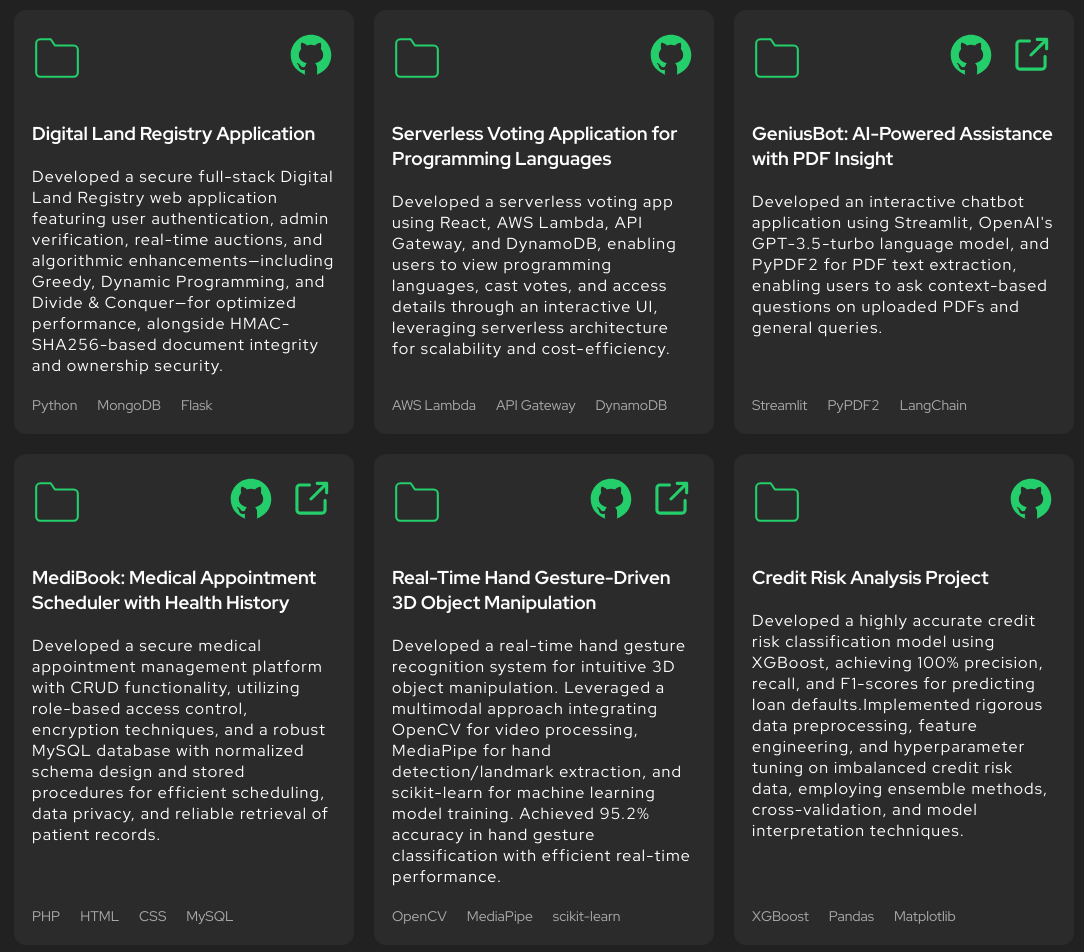
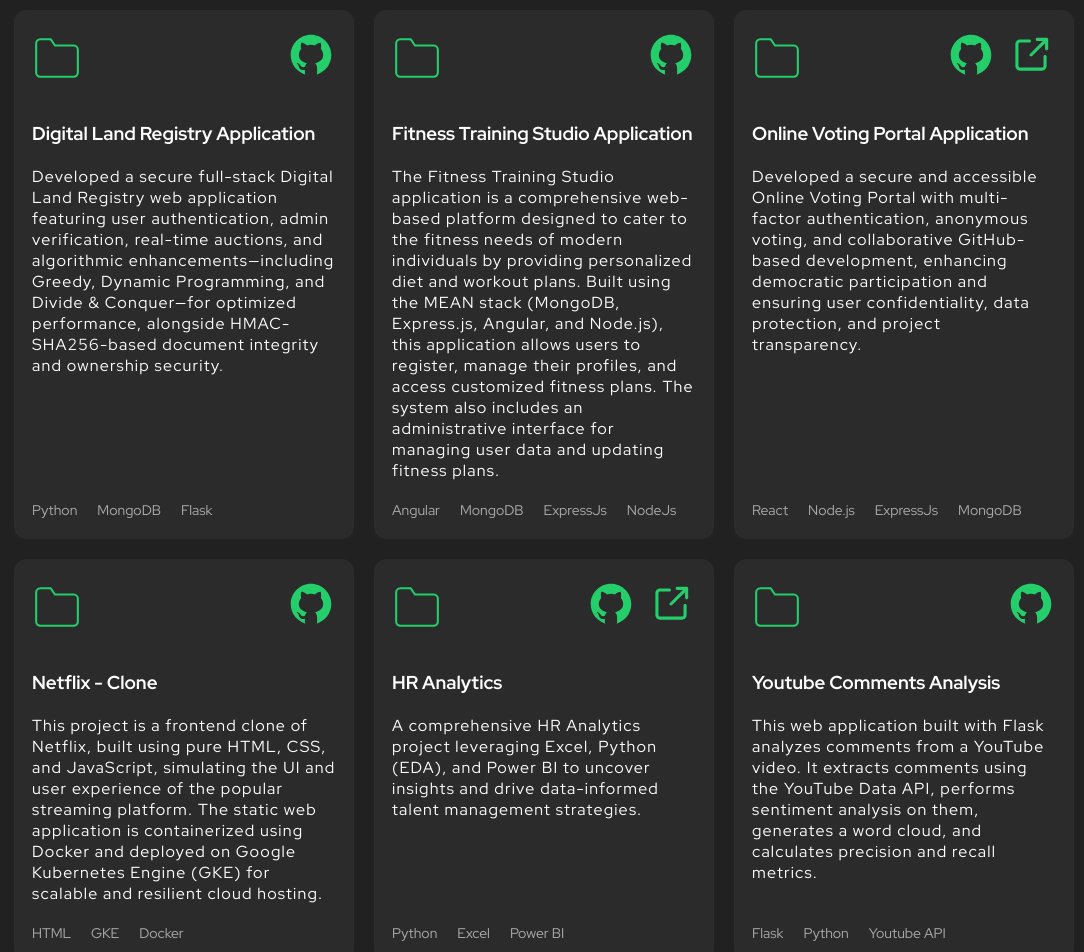
Before and after one commit to mkk-1817/Portfolio, a React (Create React App) app: page / in a window 1280 px wide. Shown: the part 1580-2532 px from the top of the page, without its empty margins (96-1180 px from the left). Built offline with nearby package versions, Linux system fonts and the light colour scheme.

Commit message:
Updated Portfolio

```diff
--- a/package.json
+++ b/package.json
@@ -11,7 +11,6 @@
     "@types/node": "^16.7.13",
     "@types/react": "^17.0.20",
     "@types/react-dom": "^17.0.9",
-    "@vercel/analytics": "^1.4.1",
     "react": "^17.0.2",
     "react-animate-on-scroll": "^2.1.5",
     "react-dom": "^17.0.2",
--- a/src/components/Project/Project.tsx
+++ b/src/components/Project/Project.tsx
@@ -39,8 +39,62 @@
             </footer>
           </div>
         </ScrollAnimation>
+      <ScrollAnimation animateIn="flipInX">
+          <div className="project">
+            <header>
+              <svg width="50" xmlns="http://www.w3.org/2000/svg" role="img" viewBox="0 0 24 24" fill="none" stroke="#23ce6b " stroke-width="1" stroke-linecap="round" stroke-linejoin="round" ><title>Folder</title><path d="M22 19a2 2 0 0 1-2 2H4a2 2 0 0 1-2-2V5a2 2 0 0 1 2-2h5l2 3h9a2 2 0 0 1 2 2z"></path></svg>
+              <div className="project-links">
+                <a href="https://github.com/mkk-1817/MEAN-Stack-Fitness-App" target="_blank" rel="noreferrer">
+                  <img src={githubIcon} alt="Visit site" />
+                </a>
+              </div>
+            </header>
+            <div className="body">
+              <h3>Fitness Training Studio Application</h3>
+              <p>The Fitness Training Studio application is a comprehensive web-based platform designed to cater to the fitness needs of modern individuals by providing personalized diet and workout plans. Built using the MEAN stack (MongoDB, Express.js, Angular, and Node.js), this application allows users to register, manage their profiles, and access customized fitness plans. The system also includes an administrative interface for managing user data and updating fitness plans.</p>
+            </div>
+            <footer>
+              <ul className="tech-list">
+                <li>Angular</li>
+                <li>MongoDB</li>
+                <li>ExpressJs</li>
+                <li>NodeJs</li>
+              </ul>
+            </footer>
+          </div>
+        </ScrollAnimation>
+
+
 
         <ScrollAnimation animateIn="flipInX">
+          <div className="project">
+            <header>
+              <svg width="50" xmlns="http://www.w3.org/2000/svg" role="img" viewBox="0 0 24 24" fill="none" stroke="#23ce6b " strokeWidth="1" strokeLinecap="round" strokeLinejoin="round"><title>Folder</title> <path d="M22 19a2 2 0 0 1-2 2H4a2 2 0 0 1-2-2V5a2 2 0 0 1 2-2h5l2 3h9a2 2 0 0 1 2 2z"></path> </svg>
+              <div className="project-links">
+                <a href="https://github.com/mkk-1817/Online-Voting-Portal" target="_blank" rel="noreferrer">
+                  <img src={githubIcon} alt="Visit site" /> </a>
+                <a href="https://online-voting-portal.netlify.app/" target="_blank" rel="noreferrer">
+                  <img src={externalLink} alt="Visit site" /></a>
+              </div>
+            </header>
+            <div className="body">
+              <h3>Online Voting Portal Application</h3>
+              <p>
+               Developed a secure and accessible Online Voting Portal with multi-factor authentication, anonymous voting, and collaborative GitHub-based development, enhancing democratic participation and ensuring user confidentiality, data protection, and project transparency.
+              </p>
+            </div>
+            <footer>
+              <ul className="tech-list">
+                <li>React</li>
+                <li>Node.js</li>
+                <li>ExpressJs</li>
+                <li>MongoDB</li>
+              </ul>
+            </footer>
+          </div>
+        </ScrollAnimation>
+
+<ScrollAnimation animateIn="flipInX">
           <div className="project">
             <header>
               <svg width="50" xmlns="http://www.w3.org/2000/svg" role="img" viewBox="0 0 24 24" fill="none" stroke="#23ce6b" strokeWidth="1" strokeLinecap="round" strokeLinejoin="round"> <title>Folder</title> <path d="M22 19a2 2 0 0 1-2 2H4a2 2 0 0 1-2-2V5a2 2 0 0 1 2-2h5l2 3h9a2 2 0 0 1 2 2z"></path> </svg>
@@ -53,66 +107,10 @@
                 </div>
             </header>
             <div className="body">
-              <h3>Serverless Voting Application for Programming Languages</h3>
-              <p> Developed a serverless voting app using React, AWS Lambda, API Gateway, and DynamoDB, enabling users to view programming languages, cast votes, and access details through an interactive UI, leveraging serverless architecture for scalability and cost-efficiency. </p>
+              <h3>Netflix - Clone</h3>
+              <p>This project is a frontend clone of Netflix, built using pure HTML, CSS, and JavaScript, simulating the UI and user experience of the popular streaming platform. The static web application is containerized using Docker and deployed on Google Kubernetes Engine (GKE) for scalable and resilient cloud hosting.</p>
             </div>
-            <footer> <ul className="tech-list"> <li>AWS Lambda</li> <li>API Gateway</li> <li>DynamoDB</li> </ul> </footer>
-          </div>
-        </ScrollAnimation>
-
-        <ScrollAnimation animateIn="flipInX">
-          <div className="project">
-            <header>
-              <svg width="50" xmlns="http://www.w3.org/2000/svg" role="img" viewBox="0 0 24 24" fill="none" stroke="#23ce6b " strokeWidth="1" strokeLinecap="round" strokeLinejoin="round"><title>Folder</title> <path d="M22 19a2 2 0 0 1-2 2H4a2 2 0 0 1-2-2V5a2 2 0 0 1 2-2h5l2 3h9a2 2 0 0 1 2 2z"></path> </svg>
-              <div className="project-links">
-                <a href="https://github.com/CodeVinayak/AI-Chatbot-Assistant" target="_blank" rel="noreferrer">
-                  <img src={githubIcon} alt="Visit site" /> </a>
-                <a href="https://ai-chatbot-t8fn.onrender.com" target="_blank" rel="noreferrer">
-                  <img src={externalLink} alt="Visit site" /></a>
-              </div>
-            </header>
-            <div className="body">
-              <h3>GeniusBot: AI-Powered Assistance with PDF Insight</h3>
-              <p>
-                Developed an interactive chatbot application using Streamlit, OpenAI's GPT-3.5-turbo language model, and PyPDF2 for PDF text extraction, enabling users to ask context-based questions on uploaded PDFs and general queries.
-              </p>
-            </div>
-            <footer>
-              <ul className="tech-list">
-                <li>Streamlit</li>
-                <li>PyPDF2</li>
-                <li>LangChain</li>
-              </ul>
-            </footer>
-          </div>
-        </ScrollAnimation>
-
-
-        <ScrollAnimation animateIn="flipInX">
-          <div className="project">
-            <header>
-              <svg width="50" xmlns="http://www.w3.org/2000/svg" role="img" viewBox="0 0 24 24" fill="none" stroke="#23ce6b " stroke-width="1" stroke-linecap="round" stroke-linejoin="round" ><title>Folder</title><path d="M22 19a2 2 0 0 1-2 2H4a2 2 0 0 1-2-2V5a2 2 0 0 1 2-2h5l2 3h9a2 2 0 0 1 2 2z"></path></svg>
-              <div className="project-links">
-                <a href="https://github.com/CodeVinayak/MediBook-Medical-Appointment-Scheduler-with-Health-History" target="_blank" rel="noreferrer">
-                  <img src={githubIcon} alt="Visit site" />
-                </a>
-                <a href="https://medibook.vinayaksingh.com" target="_blank" rel="noreferrer">
-                  <img src={externalLink} alt="Visit site" />
-                </a>
-              </div>
-            </header>
-            <div className="body">
-              <h3>MediBook: Medical Appointment Scheduler with Health History</h3>
-              <p>Developed a secure medical appointment management platform with CRUD functionality, utilizing role-based access control, encryption techniques, and a robust MySQL database with normalized schema design and stored procedures for efficient scheduling, data privacy, and reliable retrieval of patient records.</p>
-            </div>
-            <footer>
-              <ul className="tech-list">
-                <li>PHP</li>
-                <li>HTML</li>
-                <li>CSS</li>
-                <li>MySQL</li>
-              </ul>
-            </footer>
+            <footer> <ul className="tech-list"> <li>HTML</li> <li>GKE</li> <li>Docker</li> </ul> </footer>
           </div>
         </ScrollAnimation>
 
@@ -124,7 +122,7 @@
                 <path d="M22 19a2 2 0 0 1-2 2H4a2 2 0 0 1-2-2V5a2 2 0 0 1 2-2h5l2 3h9a2 2 0 0 1 2 2z"></path>
               </svg>
               <div className="project-links">
-                <a href="https://github.com/CodeVinayak/Real-Time-Hand-Gesture-Driven-3D-Object-Manipulation" target="_blank" rel="noreferrer">
+                <a href="" target="_blank" rel="noreferrer">
                   <img src={githubIcon} alt="Visit site" />
                 </a>
                 <a href="https://youtu.be/NOm-3MynPLE" target="_blank" rel="noreferrer">
@@ -133,14 +131,14 @@
               </div>
             </header>
             <div className="body">
-              <h3>Real-Time Hand Gesture-Driven 3D Object Manipulation</h3>
-              <p>Developed a real-time hand gesture recognition system for intuitive 3D object manipulation. Leveraged a multimodal approach integrating OpenCV for video processing, MediaPipe for hand detection/landmark extraction, and scikit-learn for machine learning model training. Achieved 95.2% accuracy in hand gesture classification with efficient real-time performance.</p>
+              <h3>HR Analytics</h3>
+              <p>A comprehensive HR Analytics project leveraging Excel, Python (EDA), and Power BI to uncover insights and drive data-informed talent management strategies.</p>
             </div>
             <footer>
               <ul className="tech-list">
-                <li>OpenCV</li>
-                <li>MediaPipe</li>
-                <li>scikit-learn</li>
+                <li>Python</li>
+                <li>Excel</li>
+                <li>Power BI</li>
               </ul>
             </footer>
           </div>
@@ -154,204 +152,28 @@
                 <path d="M22 19a2 2 0 0 1-2 2H4a2 2 0 0 1-2-2V5a2 2 0 0 1 2-2h5l2 3h9a2 2 0 0 1 2 2z"></path>
               </svg>
               <div className="project-links">
-                <a href="https://github.com/CodeVinayak/Jupyter-Notebook/tree/main/Credit%20Risk%20Analysis" target="\_blank" rel="noreferrer">
+                <a href="https://github.com/mkk-1817/Youtube-Comments-Sentiment-Analysis" target="\_blank" rel="noreferrer">
                   <img src={githubIcon} alt="Visit site" />
                 </a>
-                {/* <a href="https://github.com/CodeVinayak/Jupyter-Notebook/blob/main/Credit%20Risk%20Analysis/Credit_Risk_Analysis.ipynb" target="\_blank" rel="noreferrer">
-                  <img src={externalLink} alt="Visit site" />
-                </a> */}
               </div>
             </header>
             <div className="body">
-              <h3>Credit Risk Analysis Project</h3>
+              <h3>Youtube Comments Analysis</h3>
               <p>
-                Developed a highly accurate credit risk classification model using XGBoost, achieving 100% precision, recall, and F1-scores for predicting loan defaults.Implemented rigorous data preprocessing, feature engineering, and hyperparameter tuning on imbalanced credit risk data, employing ensemble methods, cross-validation, and model interpretation techniques.
+                This web application built with Flask analyzes comments from a YouTube video. It extracts comments using the YouTube Data API, performs sentiment analysis on them, generates a word cloud, and calculates precision and recall metrics.
               </p>
             </div>
             <footer>
               <ul className="tech-list">
-                <li>XGBoost</li>
-                <li>Pandas</li>
-                <li>Matplotlib</li>
+                <li>Flask</li>
+                <li>Python</li>
+                <li>Youtube API</li>
               </ul>
             </footer>
           </div>
         </ScrollAnimation>
 
 
-        {/* <ScrollAnimation animateIn="flipInX">
-          <div className="project">
-            <header>
-              <svg width="50" xmlns="http://www.w3.org/2000/svg" role="img" viewBox="0 0 24 24" fill="none" stroke="#23ce6b " stroke-width="1" stroke-linecap="round" stroke-linejoin="round" ><title>Folder</title><path d="M22 19a2 2 0 0 1-2 2H4a2 2 0 0 1-2-2V5a2 2 0 0 1 2-2h5l2 3h9a2 2 0 0 1 2 2z"></path></svg>
-              <div className="project-links">
-                <a href="https://velocityai.vinayaksingh.com/" target="_blank" rel="noreferrer">
-                  <img src={externalLink} alt="Visit site" />
-                </a>
-              </div>
-            </header>
-            <div className="body">
-              <h3>VeloCityAI</h3>
-              <p>
-                VelocityAI is a website that allows users to get instant answers to any question and generate stunning AI pictures using OpenAI's GPT-3 and DALL-E model.With VelocityAI, users can type in text-based prompts and receive a corresponding response.
-              </p>
-            </div>
-            <footer>
-              <ul className="tech-list">
-                <li>React</li>
-                <li>Typescript</li>
-                <li>Html</li>
-                <li>css</li>
-              </ul>
-            </footer>
-          </div>
-        </ScrollAnimation> */}
-
-        {/* <ScrollAnimation animateIn="flipInX">
-          <div className="project">
-            <header>
-              <svg width="50" xmlns="http://www.w3.org/2000/svg" role="img" viewBox="0 0 24 24" fill="none" stroke="#23ce6b " stroke-width="1" stroke-linecap="round" stroke-linejoin="round" ><title>Folder</title><path d="M22 19a2 2 0 0 1-2 2H4a2 2 0 0 1-2-2V5a2 2 0 0 1 2-2h5l2 3h9a2 2 0 0 1 2 2z"></path></svg>
-              <div className="project-links">
-                <a href="https://justmedicalbooks.com/" target="_blank" rel="noreferrer">
-                  <img src={externalLink} alt="Visit site" />
-                </a>
-              </div>
-            </header>
-            <div className="body">
-              <h3>MedicalBooks - Book Selling Site</h3>
-              <p>
-                This website sells medical books online and is popular with medical students. Medical students use it to buy books and acquire knowledge. The site has all kinds of medical books in one place.
-              </p>
-            </div>
-            <footer>
-              <ul className="tech-list">
-                <li>Wordpress</li>
-                <li>Woocommerce</li>
-              </ul>
-            </footer>
-          </div>
-        </ScrollAnimation> */}
-
-        {/* <ScrollAnimation animateIn="flipInX">
-          <div className="project">
-            <header>
-              <svg width="50" xmlns="http://www.w3.org/2000/svg" role="img" viewBox="0 0 24 24" fill="none" stroke="#23ce6b " stroke-width="1" stroke-linecap="round" stroke-linejoin="round" ><title>Folder</title><path d="M22 19a2 2 0 0 1-2 2H4a2 2 0 0 1-2-2V5a2 2 0 0 1 2-2h5l2 3h9a2 2 0 0 1 2 2z"></path></svg>
-              <div className="project-links">
-                <a href="https://drrohitdamor.com" target="_blank" rel="noreferrer">
-                  <img src={externalLink} alt="Visit site" />
-                </a>
-              </div>
-            </header>
-            <div className="body">
-              <h3>Dr.Rohit Damor - Online Appointment Booking Site</h3>
-              <p>
-                This website allows people to easily book appointments with you online. It takes just a minute to schedule a meeting. This kind of site is helpful for booking appointments and not missing any potential clients. You should try this website to see how convenient and efficient it is.
-              </p>
-            </div>
-            <footer>
-              <ul className="tech-list">
-                <li>Wordpress</li>
-              </ul>
-            </footer>
-          </div>
-        </ScrollAnimation> */}
-
-        {/* <ScrollAnimation animateIn="flipInX">
-          <div className="project">
-            <header>
-              <svg width="50" xmlns="http://www.w3.org/2000/svg" role="img" viewBox="0 0 24 24" fill="none" stroke="#23ce6b " stroke-width="1" stroke-linecap="round" stroke-linejoin="round" ><title>Folder</title><path d="M22 19a2 2 0 0 1-2 2H4a2 2 0 0 1-2-2V5a2 2 0 0 1 2-2h5l2 3h9a2 2 0 0 1 2 2z"></path></svg>
-              <div className="project-links">
-                <a href="https://mitulindustries.com/" target="_blank" rel="noreferrer">
-                  <img src={externalLink} alt="Visit site" />
-                </a>
-              </div>
-            </header>
-            <div className="body">
-              <h3>Mitul Industries - Manufacturing Industries Site</h3>
-              <p>
-              This manufacturing industry website shows off products and helps the business get more customers and information online. Making products is important but making money from them is the goal. This site can help the business make more profit.
-              </p>
-            </div>
-            <footer>
-              <ul className="tech-list">
-                <li>Wordpress</li>
-              </ul>
-            </footer>
-          </div>
-        </ScrollAnimation> */}
-
-        {/*
-        <ScrollAnimation animateIn="flipInX">
-          <div className="project">
-            <header>
-              <svg width="50" xmlns="http://www.w3.org/2000/svg" role="img" viewBox="0 0 24 24" fill="none" stroke="#23ce6b " stroke-width="1" stroke-linecap="round" stroke-linejoin="round" ><title>Folder</title><path d="M22 19a2 2 0 0 1-2 2H4a2 2 0 0 1-2-2V5a2 2 0 0 1 2-2h5l2 3h9a2 2 0 0 1 2 2z"></path></svg>
-              <div className="project-links">
-                <a href="https://mayatmaj.com/" target="_blank" rel="noreferrer">
-                  <img src={externalLink} alt="Visit site" />
-                </a>
-              </div>
-            </header>
-            <div className="body">
-              <h3>Mayatmaj - Film Production Site</h3>
-              <p>
-                This agency website promotes post production, virtual production, and video marketing services. It shows previous client work and reviews to get more business. If you need help with production, this website can give you information and connect you with the right people.
-              </p>
-            </div>
-            <footer>
-              <ul className="tech-list">
-                <li>Wordpress</li>
-              </ul>
-            </footer>
-          </div>
-        </ScrollAnimation> */}
-
-        {/* <ScrollAnimation animateIn="flipInX">
-          <div className="project">
-            <header>
-              <svg width="50" xmlns="http://www.w3.org/2000/svg" role="img" viewBox="0 0 24 24" fill="none" stroke="#23ce6b " stroke-width="1" stroke-linecap="round" stroke-linejoin="round" ><title>Folder</title><path d="M22 19a2 2 0 0 1-2 2H4a2 2 0 0 1-2-2V5a2 2 0 0 1 2-2h5l2 3h9a2 2 0 0 1 2 2z"></path></svg>
-              <div className="project-links">
-                <a href="https://www.smartcornersproperties.com/" target="_blank" rel="noreferrer">
-                  <img src={externalLink} alt="Visit site" />
-                </a>
-              </div>
-            </header>
-            <div className="body">
-              <h3>SmartCorners - Real Estate Properties Site</h3>
-              <p>
-              This real estate site displays land properties and helps buyers and sellers. Buyers can see lots of pictures, videos, and details about properties before visiting in person. It makes it easier for buyers to find what they want and helps sellers get more attention.
-              </p>
-            </div>
-            <footer>
-              <ul className="tech-list">
-                <li>Wordpress</li>
-              </ul>
-            </footer>
-          </div>
-        </ScrollAnimation> */}
-
-        {/* <ScrollAnimation animateIn="flipInX">
-          <div className="project">
-            <header>
-              <svg width="50" xmlns="http://www.w3.org/2000/svg" role="img" viewBox="0 0 24 24" fill="none" stroke="#23ce6b " stroke-width="1" stroke-linecap="round" stroke-linejoin="round" ><title>Folder</title><path d="M22 19a2 2 0 0 1-2 2H4a2 2 0 0 1-2-2V5a2 2 0 0 1 2-2h5l2 3h9a2 2 0 0 1 2 2z"></path></svg>
-              <div className="project-links">
-                <a href="https://madewithluv.in/" target="_blank" rel="noreferrer">
-                  <img src={externalLink} alt="Visit site" />
-                </a>
-              </div>
-            </header>
-            <div className="body">
-              <h3>MadeWithLuv - HomeDecor Site</h3>
-              <p>
-                This website sells home decor products and helps people decorate their homes. It is easy to find what you need, whether it's furniture or decorations. The site is useful for people who want to make their homes look nice and need some help.
-              </p>
-            </div>
-            <footer>
-              <ul className="tech-list">
-                <li>Wordpress</li>
-                <li>Woocommerce</li>
-              </ul>
-            </footer>
-          </div>
-        </ScrollAnimation> */}
 
       </div>
     </Container>
```
